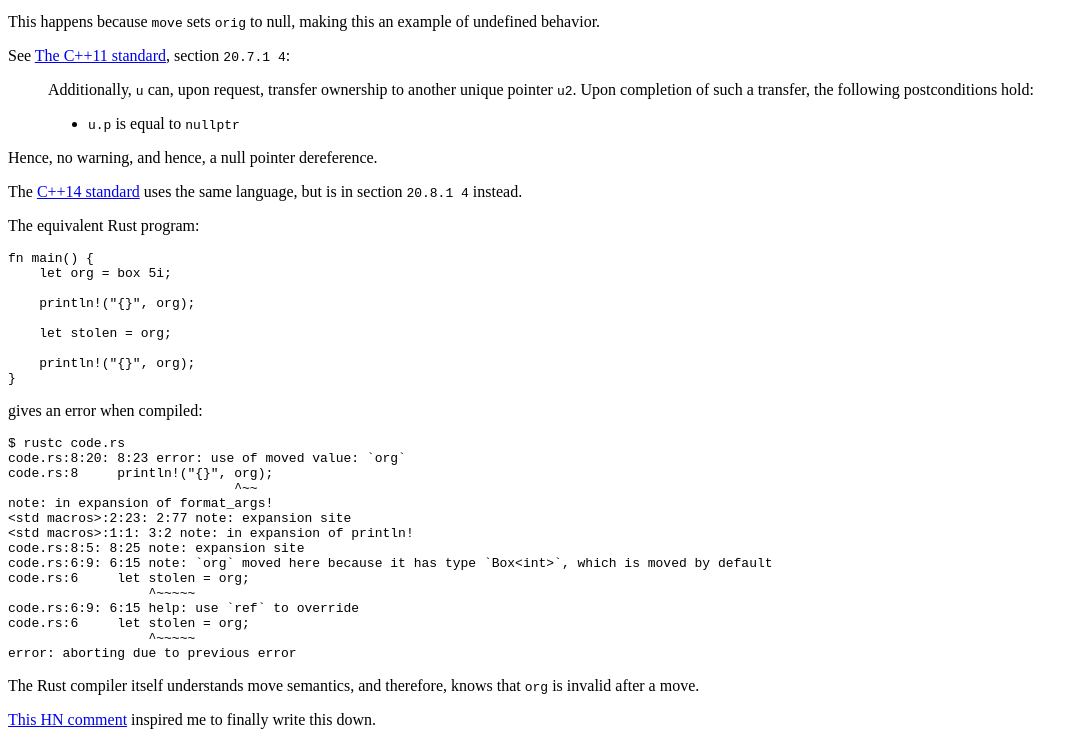
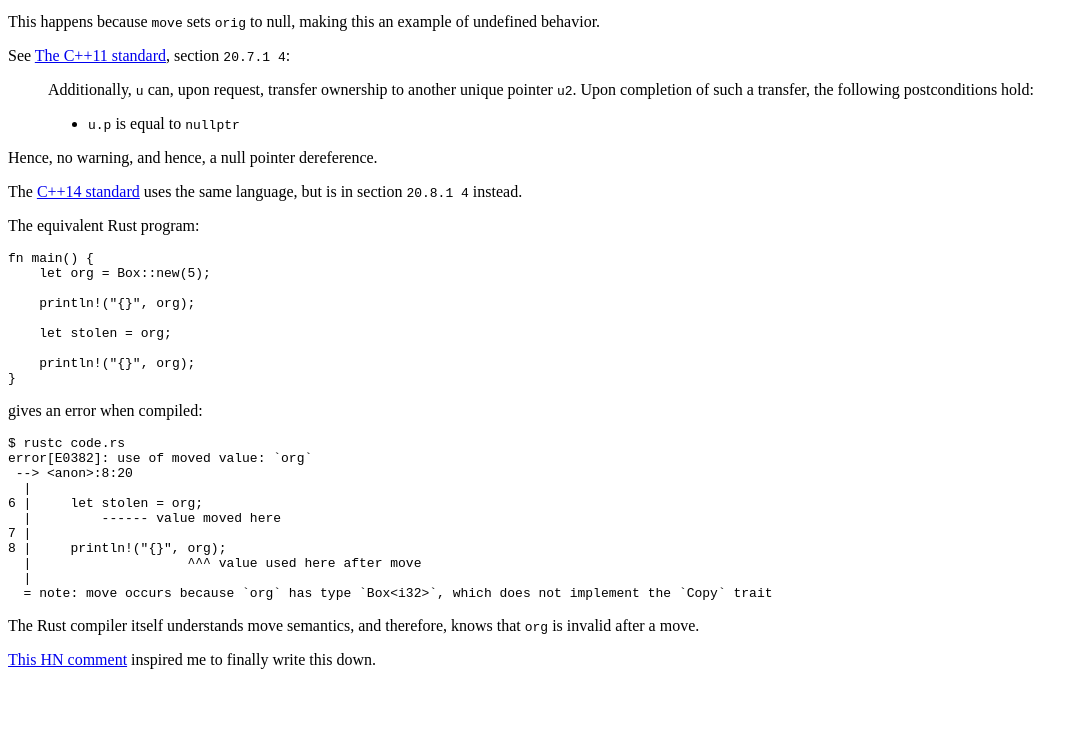
Before and after one commit to steveklabnik/uniq_ptr_problem, a plain HTML site: page index.html in a window 1280 px wide. Shown: the part 532-1277 px from the top of the page, without its empty margins (0-1084 px from the left). After the commit the page ends 1217 px from the top, so only its background shows below. Drawn offline with Linux system fonts and the light colour scheme.

Commit message:
update box syntax

```diff
--- a/index.html
+++ b/index.html
@@ -37,7 +37,7 @@ $ <span class="kw">./code</span>
 <p>The <a href="http://www.open-std.org/jtc1/sc22/wg21/docs/papers/2013/n3797.pd">C++14 standard</a> uses the same language, but is in section <code>20.8.1 4</code> instead.</p>
 <p>The equivalent Rust program:</p>
 <pre class="sourceCode rust"><code class="sourceCode rust"><span class="kw">fn</span> main() {
-    <span class="kw">let</span> org = box <span class="dv">5i</span>;
+    <span class="kw">let</span> org = Box::new(<span class="dv">5</span>);
 
     <span class="ot">println!</span>(<span class="st">&quot;{}&quot;</span>, org);
 
@@ -47,19 +47,16 @@ $ <span class="kw">./code</span>
 }</code></pre>
 <p>gives an error when compiled:</p>
 <pre class="sourceCode bash"><code class="sourceCode bash">$ <span class="kw">rustc</span> code.rs
-<span class="kw">code.rs</span>:8:20: 8:23 error: use of moved value: <span class="kw">`org`</span>
-<span class="kw">code.rs</span>:8     println!(<span class="st">&quot;{}&quot;</span>, org);
-                             ^<span class="kw">~~</span>
-<span class="kw">note</span>: in expansion of format_args!
-<span class="kw">&lt;std</span> macros<span class="kw">&gt;</span>:2:23: 2:77 note: expansion site
-<span class="kw">&lt;std</span> macros<span class="kw">&gt;</span>:1:1: 3:2 note: in expansion of println!
-<span class="kw">code.rs</span>:8:5: 8:25 note: expansion site
-<span class="kw">code.rs</span>:6:9: 6:15 note: <span class="kw">`org`</span> moved here because it has type <span class="kw">`Box&lt;</span>int<span class="kw">&gt;`</span>, which is moved by default
-<span class="kw">code.rs</span>:6     let stolen = org<span class="kw">;</span>
-                  ^<span class="kw">~~~~~</span>
-<span class="kw">code.rs</span>:6:9: 6:15 help: use <span class="kw">`ref`</span> to override
-<span class="kw">code.rs</span>:6     let stolen = org<span class="kw">;</span>
-                  ^<span class="kw">~~~~~</span>
-<span class="kw">error</span>: aborting due to previous error</code></pre>
+error[E0382]: use of moved value: `org`
+ --&gt; &lt;anon&gt;:8:20
+  |
+6 |     let stolen = org;
+  |         ------ value moved here
+7 |
+8 |     println!("{}", org);
+  |                    ^^^ value used here after move
+  |
+  = note: move occurs because `org` has type `Box&lt;i32&gt;`, which does not implement the `Copy` trait
+</code></pre>
 <p>The Rust compiler itself understands move semantics, and therefore, knows that <code>org</code> is invalid after a move.</p>
 <p><a href="https://news.ycombinator.com/item?id=8751815">This HN comment</a> inspired me to finally write this down.</p>
```
